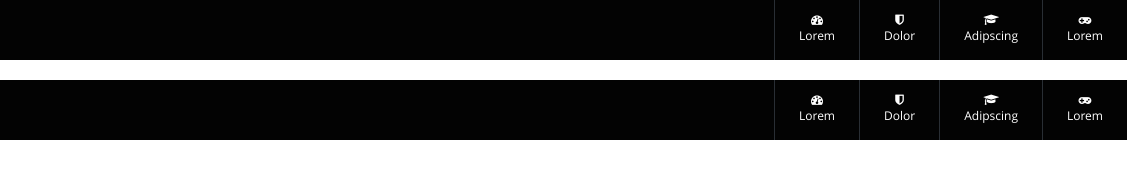
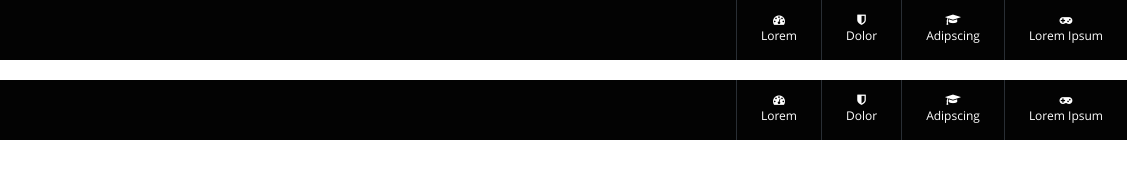
Before and after one commit to guillaumevincent/pfdemo, a website: page masthead/index.html in a window 1280 px wide. Shown: the full height of the page, 153-1280 px from the left. Drawn offline with Linux system fonts and the light colour scheme.

Commit message:
fix space in masthead link

```diff
--- a/masthead/index.html
+++ b/masthead/index.html
@@ -36,7 +36,7 @@
             <li class="pf-masthead__item">
                 <a href="#0" class="pf-masthead__link">
                     <i class="fa fa-fw fa-gamepad pf-masthead__icon"></i>
-                    <span class="pf-masthead__link-value">Lorem</span>
+                    <span class="pf-masthead__link-value">Lorem Ipsum</span>
                 </a>
             </li>
         </ul>
@@ -70,7 +70,7 @@
             <li class="pf-masthead__item">
                 <a href="#0" class="pf-masthead__link">
                     <i class="fa fa-fw fa-gamepad pf-masthead__icon"></i>
-                    <span class="pf-masthead__link-value">Lorem</span>
+                    <span class="pf-masthead__link-value">Lorem Ipsum</span>
                 </a>
             </li>
         </ul>
--- a/masthead/scss/pf-masthead.scss
+++ b/masthead/scss/pf-masthead.scss
@@ -75,6 +75,10 @@
     justify-content: space-between;
   }
 
+  .pf-masthead__item {
+    flex-basis: auto;
+  }
+
   .pf-masthead__link {
     padding: 1em 2em;
   }
```
Also changed, not shown: dist/css/pf-masthead.css, dist/css/pfdemo.css, 2 other files.
